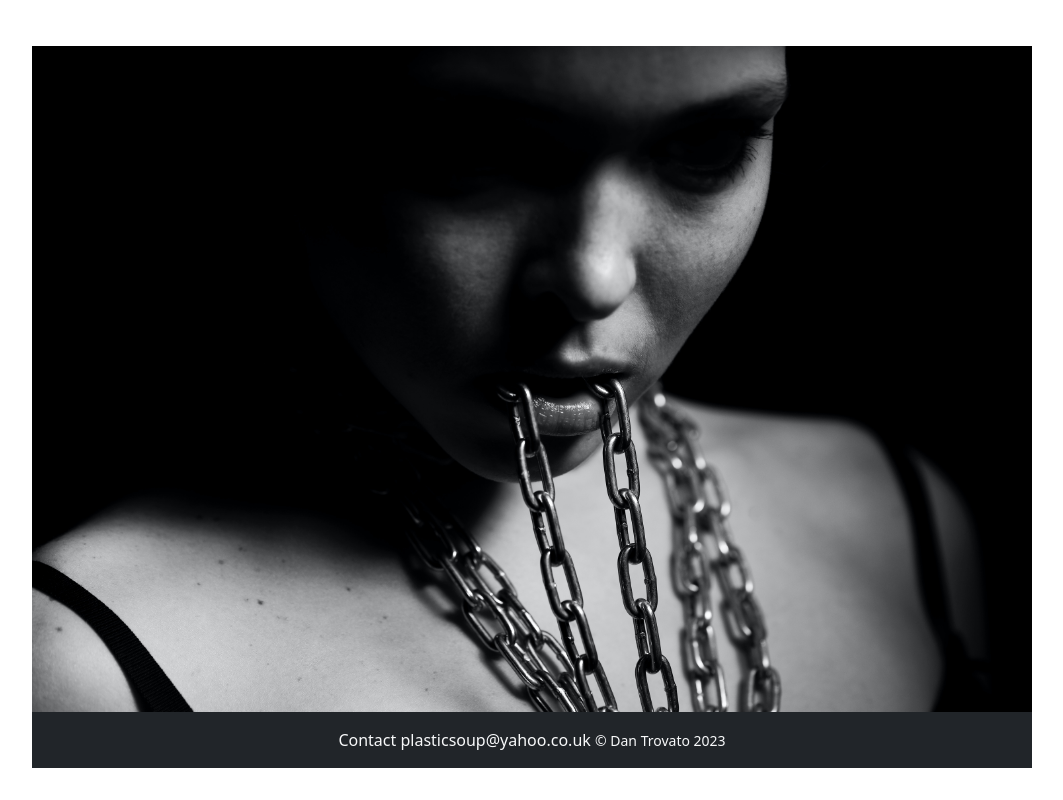
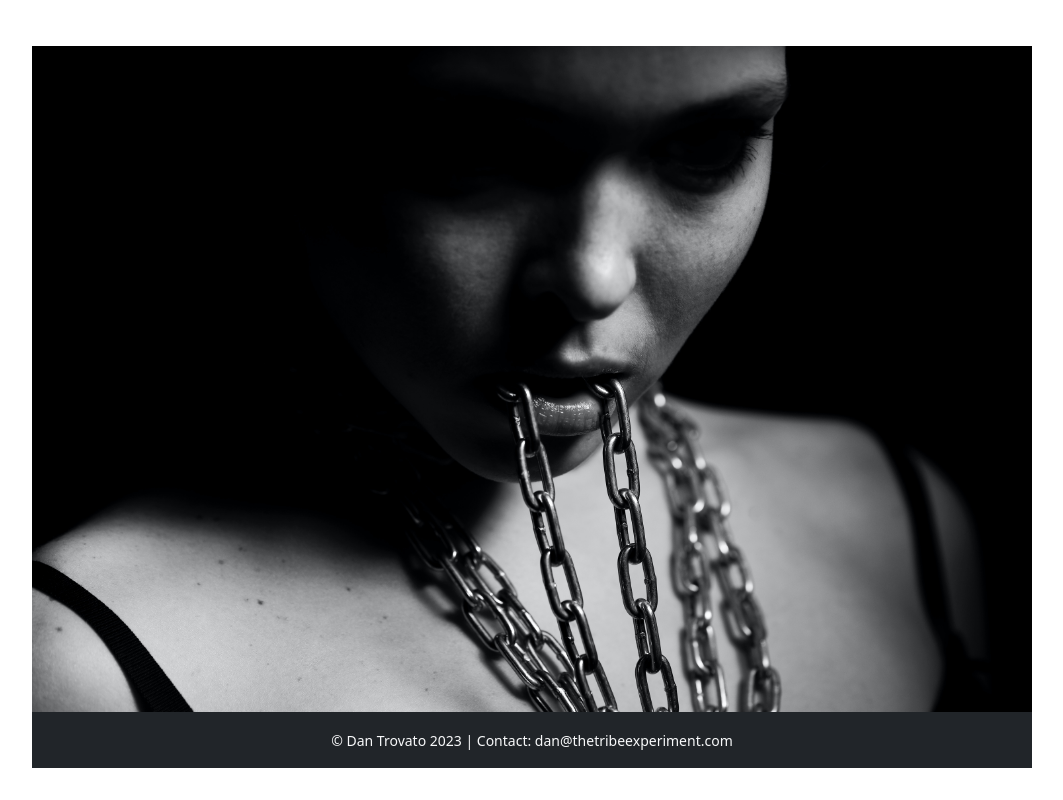
Before and after one commit to dantrovato/the-tribe-react18, a React (Vite) app: page / in a window 1280 px wide. Shown: the part 1171-1971 px from the top of the page, without its empty margins (108-1171 px from the left). Built offline with nearby package versions, Linux system fonts and the light colour scheme.

Commit message:
Add domain email to the contact in footer

```diff
--- a/index.html
+++ b/index.html
@@ -2,14 +2,11 @@
 <html lang="en">
   <head>
     <style>
-      #root {
-        max-width: 1000px;
-        margin: 0 auto;
-        /* background-color: black; */
+      body {
+        background-color: red;
       }
     </style>
     <meta charset="UTF-8" />
-    <!-- <link rel="icon" type="image/svg+xml" href="/vite.svg" /> -->
     <link rel="apple-touch-icon" sizes="180x180" href="/apple-touch-icon.png" />
     <link rel="icon" type="image/png" sizes="32x32" href="/favicon-32x32.png" />
     <link rel="icon" type="image/png" sizes="16x16" href="/favicon-16x16.png" />
--- a/src/App.css
+++ b/src/App.css
@@ -2,6 +2,8 @@
   padding-top: 3.5rem;
 }
 
-body {
-  background-color: red;
+#root {
+  max-width: 1000px;
+  margin: 0 auto;
+  /* background-color: white; */
 }
--- a/src/App.tsx
+++ b/src/App.tsx
@@ -20,13 +20,8 @@ function App() {
 
         <Routes>
           <Route path="/" element={<Home />} />
-          {/* <Route path="/about" element={<AboutPage />} /> */}
           <Route path="/events" element={<Events />} />
           <Route path="/home" element={<Home />} />
-          {/* <Route
-          path="/membership"
-          element={<Membership onSubmit={handleSubmit} />}
-        /> */}
           <Route path="/join" element={<GoogleForm />} />
           <Route path="/rules" element={<Rules />} />
           <Route path="/members" element={<MembersArea />} />
--- a/src/components/Footer.tsx
+++ b/src/components/Footer.tsx
@@ -3,7 +3,9 @@ export const Footer = () => {
     <>
       <div className="bg-dark">
         <p className="p-3 text-light text-center">
-          Contact plasticsoup@yahoo.co.uk <small>© Dan Trovato 2023</small>
+          <small>
+            © Dan Trovato 2023 | Contact: dan@thetribeexperiment.com{" "}
+          </small>
         </p>
       </div>
     </>
```
